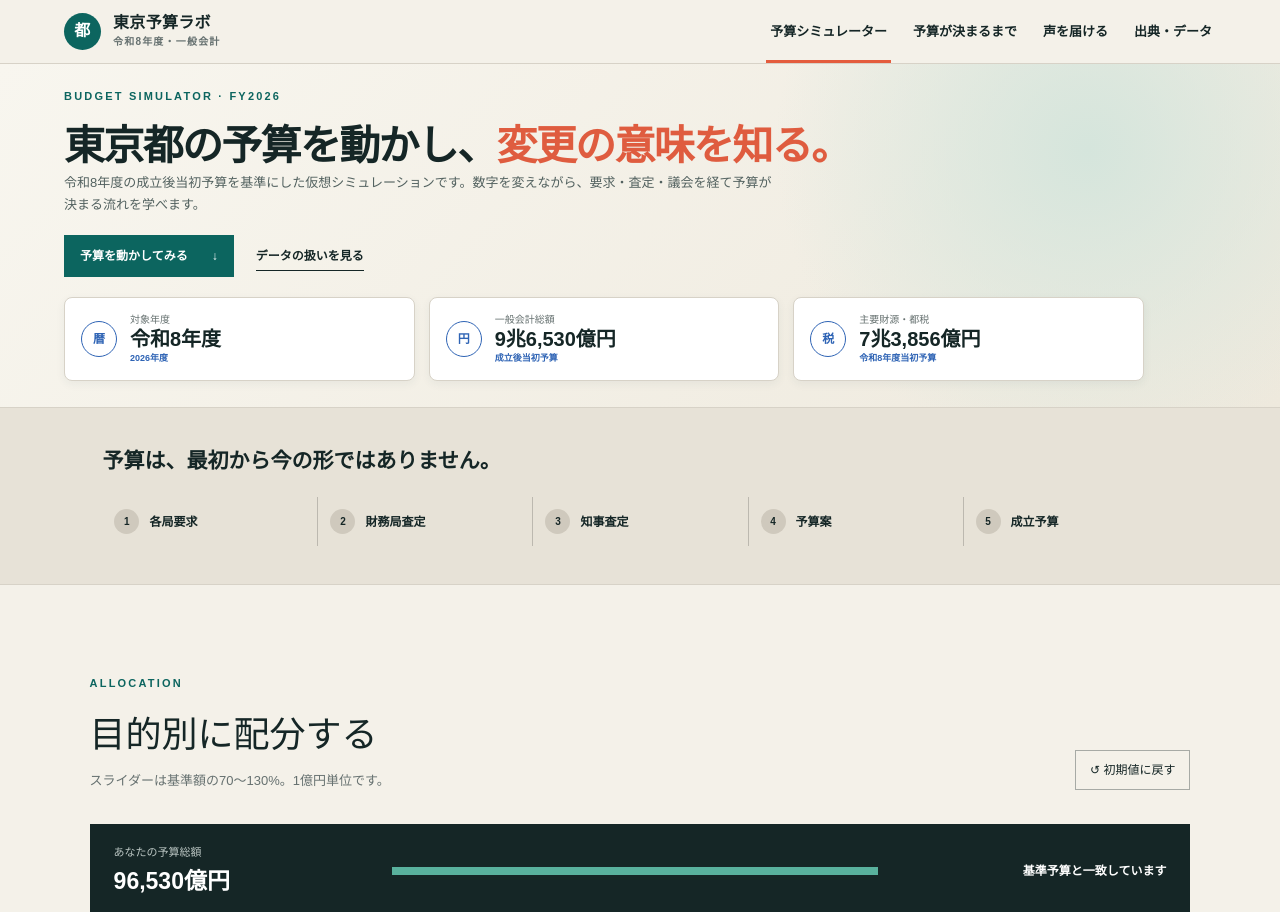
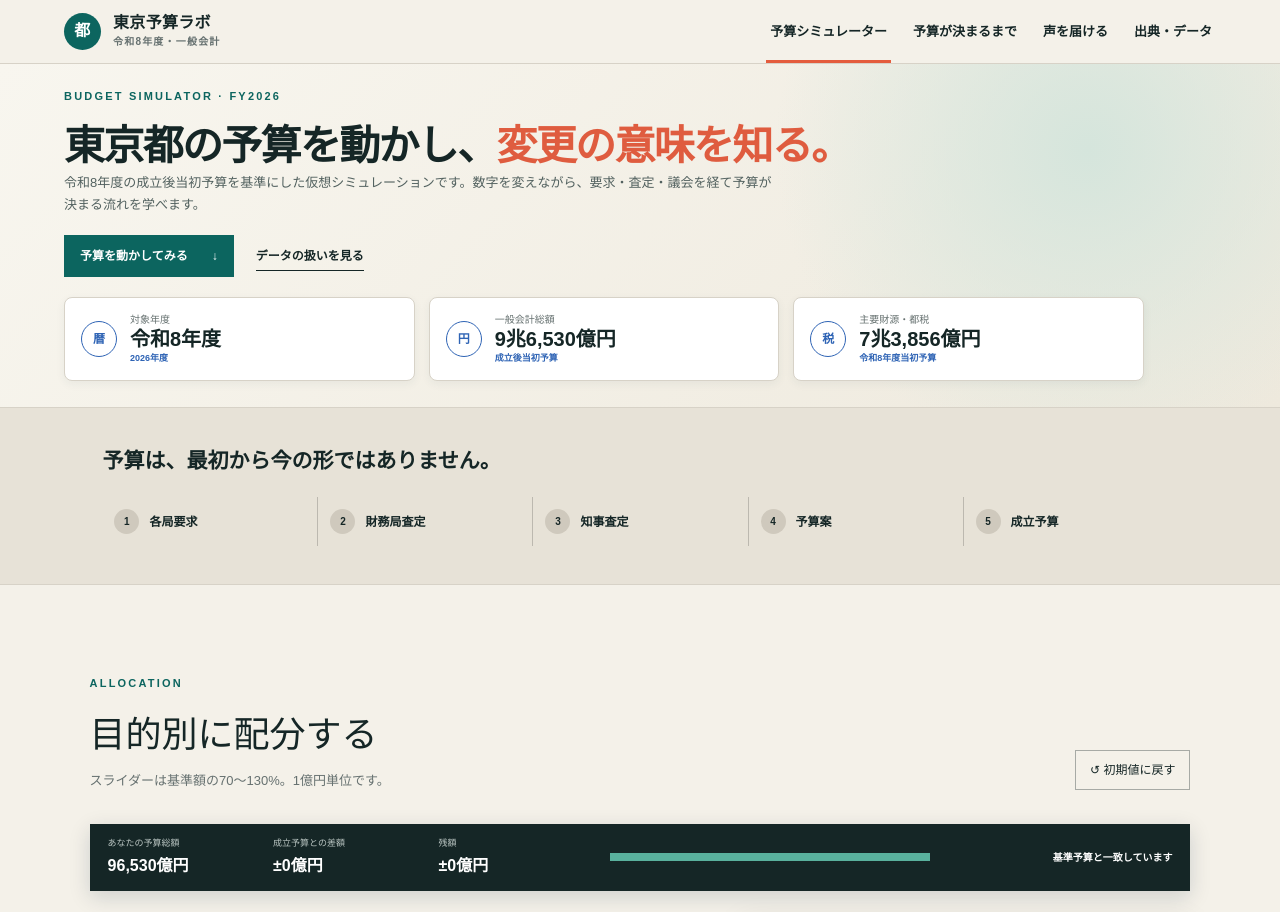
Before and after one commit to okajun35/tokyo-budget-simulator, a Next.js app: page / in a window 1280 px wide. Shown: the top 912 px of the page. Built offline with nearby package versions, Linux system fonts and the light colour scheme.

Commit message:
feat: keep budget balance visible

```diff
--- a/app/globals.css
+++ b/app/globals.css
@@ -43,13 +43,14 @@ a { color:inherit; }
 .sectionHead h2 { margin:0; font-family:serif; font-size:36px; }
 .sectionHead p:not(.eyebrow) { margin:9px 0 0; color:var(--muted); font-size:13px; }
 .reset { background:none; border:1px solid #a7aaa5; padding:10px 14px; font-size:12px; cursor:pointer; }
-.balance { display:grid; grid-template-columns:250px 1fr 260px; align-items:center; gap:28px; margin-bottom:30px; padding:20px 24px; background:var(--ink); color:white; }
-.balance span { display:block; color:#bcc7c4; font-size:11px; }
-.balance strong { display:block; margin-top:3px; font-size:23px; }
+.budgetBalance { position:sticky; top:64px; z-index:15; display:grid; grid-template-columns:minmax(390px,1.2fr) minmax(140px,.8fr) 220px; align-items:center; gap:22px; margin-bottom:24px; padding:13px 18px; background:var(--ink); color:white; box-shadow:0 6px 20px rgba(15,38,65,.16); }
+.balanceMetrics { display:grid; grid-template-columns:repeat(3,1fr); gap:16px; }
+.budgetBalance span { display:block; color:#bcc7c4; font-size:9px; }
+.budgetBalance strong { display:block; margin-top:3px; font-size:16px; }
 .balanceTrack { height:8px; background:#51615f; }
 .balanceTrack i { display:block; height:100%; background:#59b19d; }
-.balance[data-state="over"] .balanceTrack i { background:#ed7258; }
-.balance p { margin:0; text-align:right; font-size:12px; font-weight:800; }
+.budgetBalance[data-state="over"] .balanceTrack i { background:#ed7258; }
+.budgetBalance p { margin:0; text-align:right; font-size:10px; font-weight:800; }
 .simulatorWorkspace { display:grid; grid-template-columns:minmax(0,58fr) minmax(340px,42fr); gap:28px; align-items:start; }
 .budgetControls { display:grid; gap:9px; }
 .budgetRow { display:grid; grid-template-columns:minmax(130px,1.1fr) minmax(88px,.7fr) minmax(125px,1.25fr) minmax(88px,.7fr) minmax(105px,.8fr); gap:12px; align-items:center; padding:13px 14px; background:var(--cream); border:1px solid transparent; cursor:pointer; transition:.15s ease; }
@@ -103,6 +104,6 @@ input[type="range"]::-webkit-slider-thumb { appearance:none; width:16px; height:
 .dataCoverage { margin-top:20px; padding:24px; border:1px solid var(--line); }.dataCoverage h2 { margin-top:0; font-family:serif; }.dataCoverage p { color:var(--muted); line-height:2; font-size:12px; }
 footer { display:flex; align-items:center; gap:30px; padding:30px 7vw; background:#0d211f; color:white; }footer p { flex:1; color:#91a29f; font-size:10px; }footer>a { color:#b8d3cb; font-size:10px; }
 
-@media (max-width:950px) { .overviewCards { grid-template-columns:1fr 1fr; }.simulatorWorkspace { grid-template-columns:1fr; }.contextPanel { position:relative; top:auto; }.balance { grid-template-columns:1fr; gap:12px; }.balance p { text-align:left; }.process>div { grid-template-columns:1fr 1fr; }.process button { border:0; }.factGrid { grid-template-columns:1fr; }.participationGrid { grid-template-columns:1fr; } }
+@media (max-width:950px) { .overviewCards { grid-template-columns:1fr 1fr; }.simulatorWorkspace { grid-template-columns:1fr; }.contextPanel { position:relative; top:auto; }.budgetBalance { grid-template-columns:1fr; gap:10px; }.budgetBalance p { text-align:left; }.process>div { grid-template-columns:1fr 1fr; }.process button { border:0; }.factGrid { grid-template-columns:1fr; }.participationGrid { grid-template-columns:1fr; } }
 @media (max-width:620px) { .topbar { padding:0 18px; }.topbar nav { gap:8px; }.topbar nav button { font-size:10px; }.brand>span:last-child { font-size:12px; }.hero,.simulator,.fiscalFacts,.subpage { padding:32px 20px; }.overviewCards { grid-template-columns:1fr; }.heroActions { align-items:flex-start; flex-direction:column; }.process { padding:30px 20px; }.process>div { grid-template-columns:1fr; }.sectionHead { align-items:flex-start; gap:20px; flex-direction:column; }.budgetRow { grid-template-columns:1fr 1fr; }.rowIdentity,.sliderCell { grid-column:1 / -1; }.contextPanel { padding:20px; }.participationGrid dl { grid-template-columns:1fr; gap:3px; }.participationGrid dd { margin-bottom:9px; }.sourceList article { grid-template-columns:1fr; }.sourceList dl { grid-template-columns:120px 1fr; }.priority ol { display:grid; }.factGrid article { padding:22px; } footer { align-items:flex-start; flex-direction:column; } }
 @media (prefers-reduced-motion:reduce) { html { scroll-behavior:auto; } * { transition:none !important; } }
--- a/app/page.tsx
+++ b/app/page.tsx
@@ -23,6 +23,8 @@ import type { BudgetCategoryId } from "@/features/simulate-budget/budget-categor
 import { BUDGET_SOURCES } from "@/features/trace-budget-sources/budget-sources";
 
 const money = (v: number) => `${Math.round(v).toLocaleString("ja-JP")}億円`;
+const signedMoney = (v: number) =>
+  v === 0 ? "±0億円" : `${v > 0 ? "+" : ""}${money(v)}`;
 export default function Home() {
   const [values, setValues] = useState<BudgetAllocations>(() =>
     createInitialBudgetAllocations(BUDGET_CATEGORIES),
@@ -80,8 +82,12 @@ export default function Home() {
 
       <section className="simulator" id="simulator">
         <div className="sectionHead"><div><p className="eyebrow">ALLOCATION</p><h2>目的別に配分する</h2><p>スライダーは基準額の70〜130%。1億円単位です。</p></div><button className="reset" onClick={reset}>↺ 初期値に戻す</button></div>
-        <div className="balance" data-state={diff === 0 ? "ok" : diff > 0 ? "over" : "under"}>
-          <div><span>あなたの予算総額</span><strong>{money(total)}</strong></div>
+        <div className="budgetBalance" data-state={diff === 0 ? "ok" : diff > 0 ? "over" : "under"} aria-live="polite">
+          <div className="balanceMetrics">
+            <div><span>あなたの予算総額</span><strong>{money(total)}</strong></div>
+            <div><span>成立予算との差額</span><strong>{signedMoney(diff)}</strong></div>
+            <div><span>残額</span><strong>{signedMoney(-diff)}</strong></div>
+          </div>
           <div className="balanceTrack"><i style={{width: `${Math.min(100, total / GENERAL_ACCOUNT_BASELINE_100M_YEN * 100)}%`}} /></div>
           <p>{diff === 0 ? "基準予算と一致しています" : diff > 0 ? `財源が ${money(diff)} 不足しています` : `${money(Math.abs(diff))} の余裕があります`}</p>
         </div>
```
Also changed, not shown: 2 other files (tests, documents, lock files or other folders).
